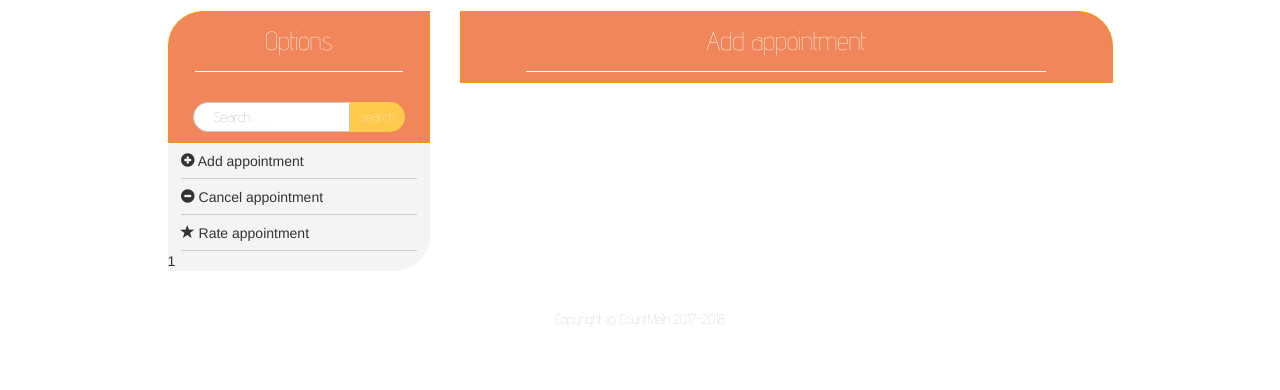
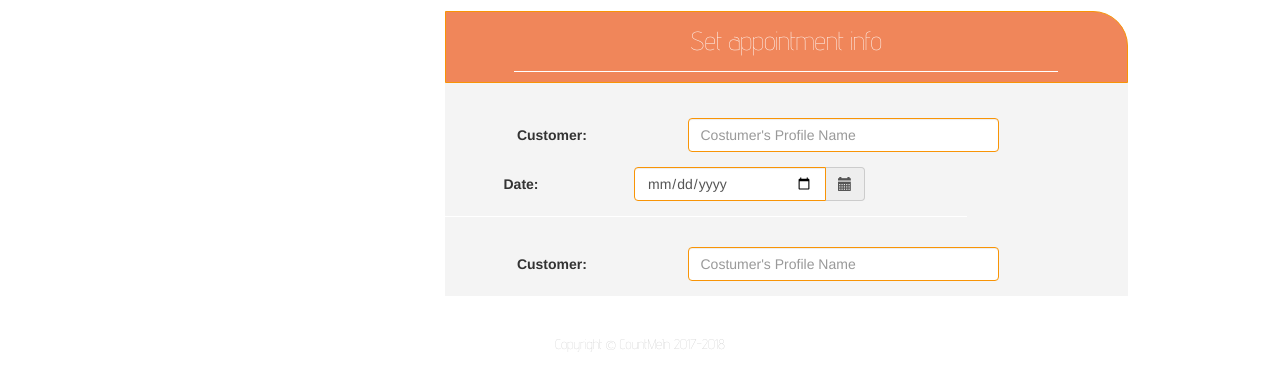
Before and after one commit to Nid173/CountMeIn_Project, a plain HTML site: page addAppointment.html in a window 1280 px wide. Shown: the part 66-456 px from the top of the page. Drawn offline with nearby package versions, Linux system fonts and the light colour scheme.

Commit message:
too-much-edit

```diff
--- a/addApointment.html
+++ b/addAppointment.html
@@ -11,6 +11,8 @@
   src="https://code.jquery.com/jquery-3.2.1.js"
   integrity="sha256-DZAnKJ/6XZ9si04Hgrsxu/8s717jcIzLy3oi35EouyE="
   crossorigin="anonymous"></script>
+
+
     <script src="includes/js/bootstrap.min.js" async></script>
         <script src="includes/main.js" async></script>
     <link rel="stylesheet" type="text/css" href="//fonts.googleapis.com/css?family=Abril+Fatface" />
@@ -54,52 +56,61 @@
       <div class="container">
         <div class="row">
           <div class="col-md-offset-1 col-md-3">
-		               <div class="row title OptionHeader radius-top-left bottom-border-none">
-						   <div class="whiteLine80"> Options </div>  </div>
-						   	<div class="row title OptionSearch top-border-none">
-							   		<div class="row">
-								    <div class="col-xs-10 col-xs-offset-1">
-								    <form action="#" method="#" role="search">
-								    <div class="input-group">
-								    <input class="form-control" placeholder="Search . . ." name="srch-term" id="ed-srch-term" type="text">
-								    <div class="input-group-btn">
-								    <button type="submit" id="searchbtn">
-								    search</button>
           </div>
-								    </div>
-								    </form>
-								    </div>
-									</div>
-						   	</div>
-			      			<div class="row WindowContent radius-bottom-right">
-				      			<div class="sidebarDiv"><span class="glyphicon">&#xe081;</span> Add appointment</div>
-				      			<div class="sidebarDiv"><span class="glyphicon">&#xe082;</span> Cancel appointment</div>
-				      			<div class="sidebarDiv"><span class="glyphicon">&#xe006;</span> Rate appointment</div>
-				      			<div> 1</div>
 
+          <!--Form Start Here with title -->
+          <div class="col-md-7 radius-top-right WindowContent ">
+            <div class="col-xs-12 title radius-top-right">
+              <div class="whiteLine80">
+                  Set appointment info
               </div>
             </div>
 
+            <!-- Form content starts Here -->
+            <div class="col-xs-12">
+              <form id="addappointment-form">
 
-	        <div class="col-md-7 col-xs-12">
-            <div class="title radius-top-right">
-              <div class="whiteLine80">
-                Add appointment
+              <div class="form-group row">
+                <label for="example-text-input" class="col-md-3 col-xs-12 col-md-offset-1">Customer:</label>
+                <div class="col-md-6 col-xs-12">
+                  <input class="form-control" type="text" placeholder="Costumer's Profile Name" id="example-text-input">
                 </div>
               </div>
+
+              <div class="form-group row whiteLine80">
+                <label for="example-text-input" class="col-md-3 col-xs-12 col-md-offset-1">Date:</label>
+                <div class="col-md-6 col-xs-12">
+                  <div class="input-group date" id="datetimepicker1">
+                    <input type="date" class="form-control">
+                    <span class="input-group-addon">
+                      <span class="glyphicon glyphicon-calendar"></span>
+                    </span>
                   </div>
                 </div>
               </div>
 
+              <div class="form-group row purpose-section">
+                <label for="example-text-input" class="col-md-3 col-xs-12 col-md-offset-1">Customer:</label>
+                <div class="col-md-6 col-xs-12">
+                  <input class="form-control" type="text" placeholder="Costumer's Profile Name" id="example-text-input">
+                </div>
+              </div>
+
+            </form>
+          </div>
+
+            </div>
+
+
+
+
+
+        </div><!-- Row End -->
+      </div><!-- Container End -->
     </main>
     <footer>
       Copyright © CountMeIn 2017-2018
     </footer>
-       <script>
-    (function(){
-      addTableRow();
-    })();
-    </script>
 
   </body>
 </html>
--- a/includes/style.css
+++ b/includes/style.css
@@ -75,6 +75,11 @@ footer{
   margin: 12px 5px 0 5px;
 }
 
+h1{
+  font-family: 'Advent Pro', sans-serif;
+  font-weight: 400;
+  font-size: 24px;
+}
 
 .title{
   background-color: #f0865a;
@@ -119,18 +124,19 @@ footer{
 }
 .WindowContent{
 	background:#f4f4f4;
-	margin:0px;
+	margin:0;
+  padding: 0;
 }
 
 
-.form-group {
+#search-menu .form-group {
     margin:0;
     padding:20px ;
 
     &:first-child { border-color: transparent; }
 }
 
-.form-control {
+#search-menu .form-control {
   padding: 0px 10px 0 20px;
   margin-top: 10px;
   color: #333;
@@ -142,7 +148,7 @@ footer{
     height: auto;
     border-radius: 50px 0  0 50px !important;
 }
-.form-control :focus {
+#search-menu .form-control :focus {
         -webkit-box-shadow: none;
         box-shadow: none;
         border-color: transparent;
@@ -204,3 +210,24 @@ background-size:25px 25px;
   background:url("../images/MINUS1.png");
   background-size:25px 25px;
 }
+
+
+/*user dropdown*/
+
+.user-menu{width:100px;float:right;margin:0;position: absolute;top:0;right:40px;background:#f4f4f4;overflow: hidden;}
+.user-menu>li>a{padding-top:15px;padding-bottom:15px;}
+
+
+#addappointment-form{
+  padding-top: 35px;
+
+}
+#addappointment-form label{
+  padding-top: 7px;
+}
+#addappointment-form input{
+  border: 1px solid #f89406;
+}
+#addappointment-form .purpose-section{
+  margin-top: 30px;
+}
```
Also changed, not shown: index.html (+23 -0 lines), test.html (+58 -1 lines). Lines whose indentation alone changed are shown as unchanged.
